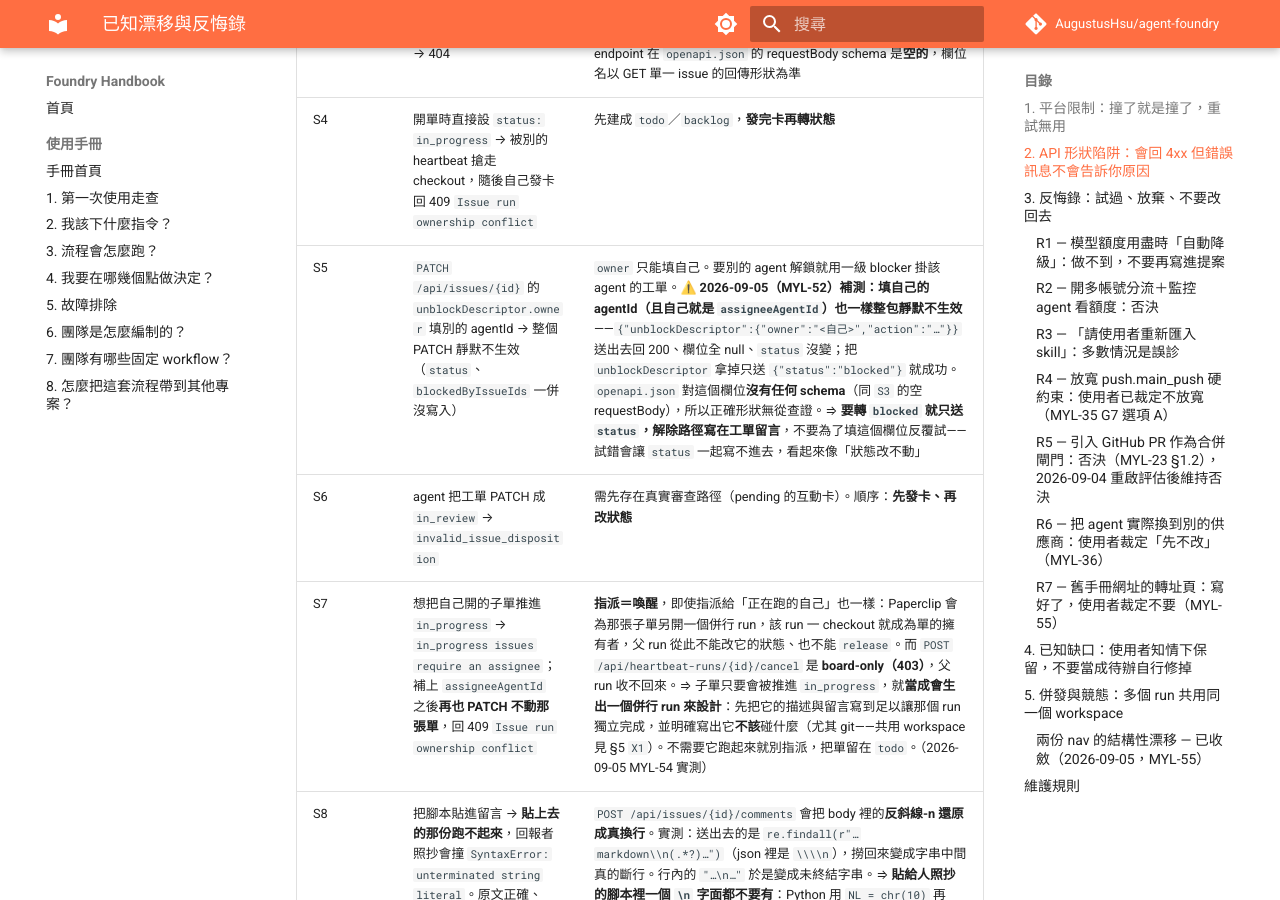
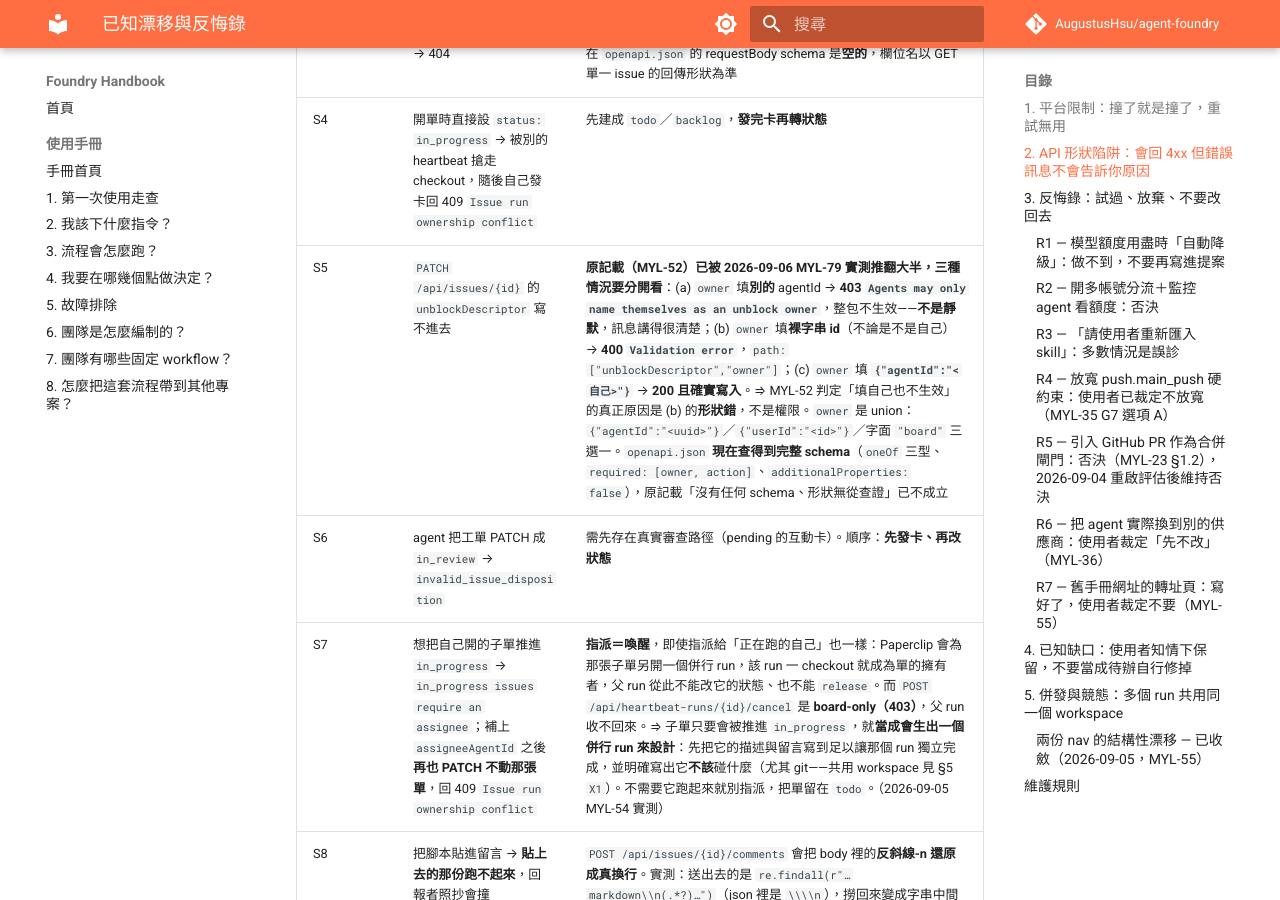
Before and after one commit to AugustusHsu/agent-foundry, an MkDocs documentation site: the page built from docs/standards/known-drift.md, in a window 1280 px wide and 900 px high, scrolled down 10207 px. Built offline with MkDocs 1.6.1 and Material for MkDocs 9.7.7, drawn with Linux system fonts in a browser that asks for light colours; comment, search, counter and statistics services are not loaded.

Commit message:
📝 MYL-79 訂正 known-drift S5：unblockDescriptor 三種結果分開記
原記載說「填自己的 agentId 也整包靜默不生效、openapi 沒有 schema」，本輪三種
形狀都實跑過，四處不成立：

- 填別人的 id → **403 帶明確訊息**（`Agents may only name themselves as an
  unblock owner`），不是靜默。
- 填**裸字串** id → 400 Validation error。MYL-52 判定「填自己也不行」的真正
  原因是這個形狀錯，不是權限——`owner` 是 union，要包成 `{"agentId": …}`。
- 填 `{"agentId":"<自己>"}` → **200 且確實寫入**（本單就是這樣設 blocked 的）。
- `openapi.json` 現在查得到完整 schema，「形狀無從查證」已不成立。

原處置「不要填這個欄位、解除路徑只寫留言」會讓下一個 agent 放棄一個可用欄位，
一併改掉。另補一句 `blocked` ＋ `unresolvedBlockerCount: 0` 的無界迴圈（第 4 輪
實測），那是設 blocked 時真正要顧的那一格。

條目依維護規則保留供追溯。

```diff
--- a/docs/standards/known-drift.md
+++ b/docs/standards/known-drift.md
@@ -53,7 +53,7 @@
 | S2 | `PUT /api/issues/{id}/documents/{key}` 放 `content` → 400；沒帶 `baseRevisionId` → 409 | 必填 `format: "markdown"`＋`body`＋`baseRevisionId`（現行 revision id） |
 | S3 | `POST /api/issues` 開單 → 404 | 開單走 `POST /api/companies/{companyId}/issues`。該 endpoint 在 `openapi.json` 的 requestBody schema 是**空的**，欄位名以 GET 單一 issue 的回傳形狀為準 |
 | S4 | 開單時直接設 `status: in_progress` → 被別的 heartbeat 搶走 checkout，隨後自己發卡回 409 `Issue run ownership conflict` | 先建成 `todo`／`backlog`，**發完卡再轉狀態** |
-| S5 | `PATCH /api/issues/{id}` 的 `unblockDescriptor.owner` 填別的 agentId → 整個 PATCH 靜默不生效（`status`、`blockedByIssueIds` 一併沒寫入） | `owner` 只能填自己。要別的 agent 解鎖就用一級 blocker 掛該 agent 的工單。⚠️ **2026-09-05（MYL-52）補測：填自己的 agentId（且自己就是 `assigneeAgentId`）也一樣整包靜默不生效**——`{"unblockDescriptor":{"owner":"<自己>","action":"…"}}` 送出去回 200、欄位全 null、`status` 沒變；把 `unblockDescriptor` 拿掉只送 `{"status":"blocked"}` 就成功。`openapi.json` 對這個欄位**沒有任何 schema**（同 `S3` 的空 requestBody），所以正確形狀無從查證。⇒ **要轉 `blocked` 就只送 `status`，解除路徑寫在工單留言**，不要為了填這個欄位反覆試——試錯會讓 `status` 一起寫不進去，看起來像「狀態改不動」 |
+| S5 | `PATCH /api/issues/{id}` 的 `unblockDescriptor` 寫不進去 | **原記載（MYL-52）已被 2026-09-06 MYL-79 實測推翻大半，三種情況要分開看**：(a) `owner` 填**別的** agentId → **403 `Agents may only name themselves as an unblock owner`**，整包不生效——**不是靜默**，訊息講得很清楚；(b) `owner` 填**裸字串 id**（不論是不是自己）→ **400 `Validation error`**，`path: ["unblockDescriptor","owner"]`；(c) `owner` 填 **`{"agentId":"<自己>"}`** → **200 且確實寫入**。⇒ MYL-52 判定「填自己也不生效」的真正原因是 (b) 的**形狀錯**，不是權限。`owner` 是 union：`{"agentId":"<uuid>"}`／`{"userId":"<id>"}`／字面 `"board"` 三選一。`openapi.json` **現在查得到完整 schema**（`oneOf` 三型、`required: [owner, action]`、`additionalProperties: false`），原記載「沒有任何 schema、形狀無從查證」已不成立 | 要表達「這張單在等別人」：**owner 只能填自己**，等誰用 `blockedByIssueIds` 掛一級 blocker 表達（`blockerAttention` 會算出 `terminalBlockerIssueId` 與 `sampleBlockerIdentifier`），`unblockDescriptor.action` 寫**自己**在對方完成後要接手做什麼。⚠️ 400 與 403 要分開讀：前者是形狀錯（改形狀就好），後者是權限邊界（改不了，換表達方式）——原記載把兩者混成一句「靜默不生效」，於是給出「不要填這個欄位」這個現在已經錯誤的處置。⚠️ 轉 `blocked` 時另外要顧的是 **`unresolvedBlockerCount` 不能是 0**：`blocked` ＋ 零未解 blocker 會在 run 結束時被調和回 `in_progress` 並立刻排下一個 run（MYL-79 第 4 輪實測，41ms），那是零延遲無界迴圈、每圈都讓鏡像不同步。條目依維護規則保留供追溯 |
 | S6 | agent 把工單 PATCH 成 `in_review` → `invalid_issue_disposition` | 需先存在真實審查路徑（pending 的互動卡）。順序：**先發卡、再改狀態** |
 | S7 | 想把自己開的子單推進 `in_progress` → `in_progress issues require an assignee`；補上 `assigneeAgentId` 之後**再也 PATCH 不動那張單**，回 409 `Issue run ownership conflict` | **指派＝喚醒**，即使指派給「正在跑的自己」也一樣：Paperclip 會為那張子單另開一個併行 run，該 run 一 checkout 就成為單的擁有者，父 run 從此不能改它的狀態、也不能 `release`。而 `POST /api/heartbeat-runs/{id}/cancel` 是 **board-only（403）**，父 run 收不回來。⇒ 子單只要會被推進 `in_progress`，就**當成會生出一個併行 run 來設計**：先把它的描述與留言寫到足以讓那個 run 獨立完成，並明確寫出它**不該**碰什麼（尤其 git——共用 workspace 見 §5 `X1`）。不需要它跑起來就別指派，把單留在 `todo`。（2026-09-05 MYL-54 實測） |
 | S8 | 把腳本貼進留言 → **貼上去的那份跑不起來**，回報者照抄會撞 `SyntaxError: unterminated string literal`。原文正確、`json.dumps` 也正確，看起來完全沒問題 | `POST /api/issues/{id}/comments` 會把 body 裡的**反斜線-n 還原成真換行**。實測：送出去的是 `re.findall(r"…markdown\\n(.*?)…")`（json 裡是 `\\\\n`），撈回來變成字串中間真的斷行。行內的 `"…\n…"` 於是變成未終結字串。⇒ **貼給人照抄的腳本裡一個 `\n` 字面都不要有**：Python 用 `NL = chr(10)` 再 `NL.join([...])`／字串相接；其他語言同理。貼完**撈回來 diff 原檔**再說「可執行」。已栽三次（MYL-87 兩份、MYL-91 一份）（2026-09-06 MYL-91 實測） |
```
